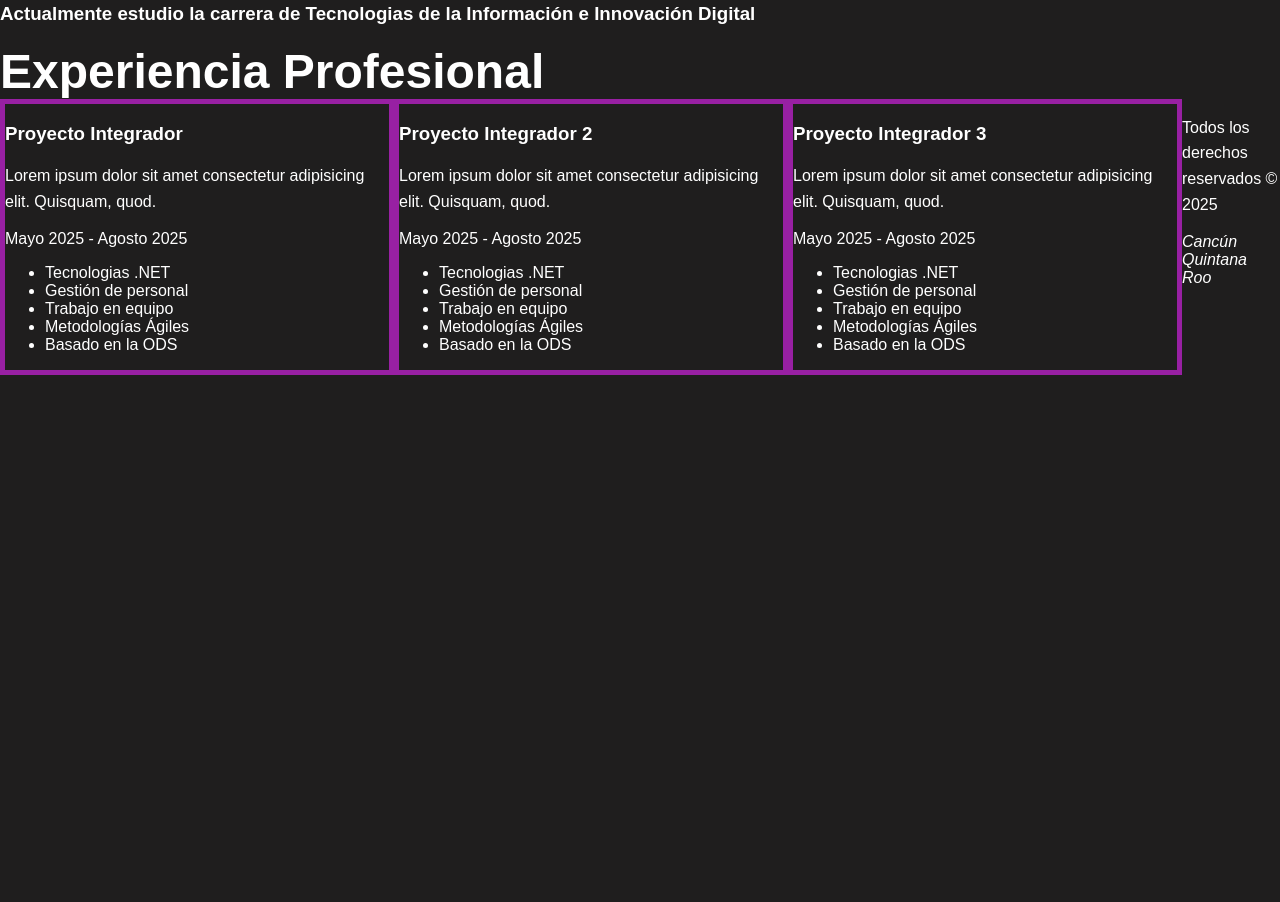
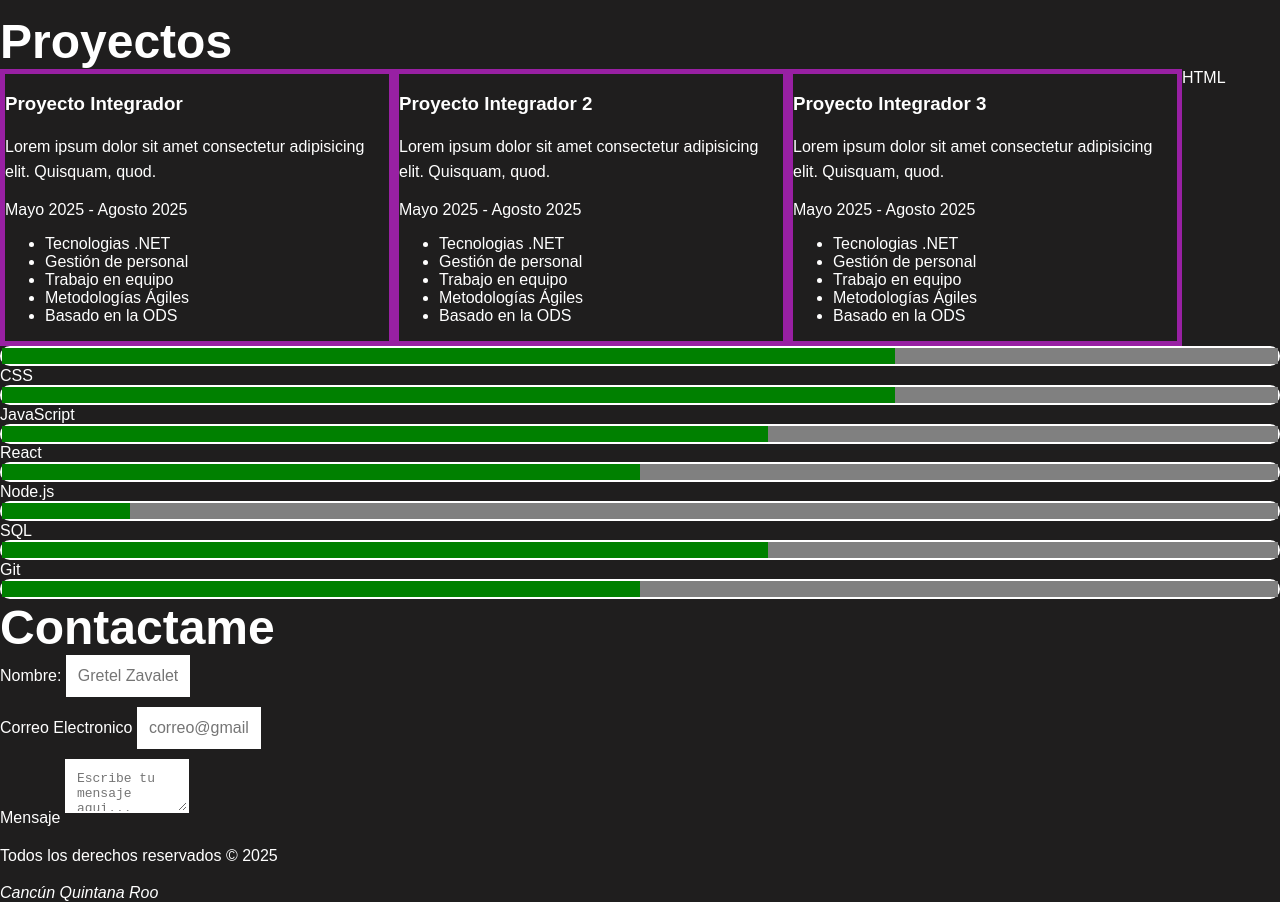
Before and after one commit to gretelZavaleta/Portafollio-GZavaleta, a plain HTML site: page index.html in a window 1280 px wide. Shown: the part 1254-2156 px from the top of the page. Before the commit the page ends 1629 px from the top, so only its background shows below. Drawn offline with Linux system fonts and the light colour scheme; a web font is replaced by a local one.

Commit message:
Actualización html y css

```diff
--- a/index.html
+++ b/index.html
@@ -4,16 +4,16 @@
 <head>
     <meta charset="UTF-8">
     <meta name="viewport" content="width=device-width, initial-scale=1.0">
-    <title>GDZM</title>
+    <title>Potafolio | GretelZM</title>
     <link rel="stylesheet" href="styles.css">
 </head>
 
 <body>
     <header>
         <h1>
-            Portafolio Profesional
+            Portafolio
         </h1>
-        <h2>Gretel Dairen Zavaleta Moctezuma</h2>
+        <h4Gretel Dairen Zavaleta Moctezuma</h4>
         <p>Desarrolladora FullStack | Estudiante de Ingenieria en UT Cancún</p>
     </header>
     <!-- Navegación -->
@@ -28,7 +28,9 @@
             <h2>Sobre mí</h2>
             <p>Hola, soy Gretel Dairen Zavaleta Moctezuma, una desarrolladora <mark>FullStack</mark> apasionada por la
                 tecnología y
-                el desarrollo web. Actualmente estudio Ingeniería en la Universidad Tecnológica de Cancún. Me encanta
+                el desarrollo web. Actualmente estudio una Licenciatura en Ingeniería en Tecnologias de la Información e
+                Inovación Digital área Desarrollo y Gestión de Software Mutiplataforma en la Universidad Tecnológica de
+                Cancún. Me encanta
                 aprender nuevas tecnologías y mejorar mis habilidades en programación. Me especializo en
                 <strong>Tecnologias de la Información</strong>
             </p>
@@ -40,7 +42,7 @@
             </aside>
         </section>
         <section>
-            <h2>Experiencia Profesional</h2>
+            <h2>Proyectos</h2>
             <article>
                 <h3>Proyecto Integrador</h3>
                 <p>Lorem ipsum dolor sit amet consectetur adipisicing elit. Quisquam, quod.
@@ -53,6 +55,7 @@
                     <li>Metodologías Ágiles</li>
                     <li>Basado en la ODS</li>
                 </ul>
+
             </article>
 
             <article>
@@ -67,6 +70,8 @@
                     <li>Metodologías Ágiles</li>
                     <li>Basado en la ODS</li>
                 </ul>
+
+
             </article>
 
             <article>
@@ -84,6 +89,57 @@
             </article>
 
         </section>
+
+        <div>
+            <label>HTML</label>
+            <progress value="70" max="100">80%</progress>
+        </div>
+
+        <div>
+            <label>CSS</label>
+            <progress value="70" max="100">70%</progress>
+        </div>
+        <div>
+            <label>JavaScript</label>
+            <progress value="60" max="100">60%</progress>
+        </div>
+        <div>
+            <label>React</label>
+            <progress value="50" max="100">50%</progress>
+        </div>
+        <div>
+            <label>Node.js</label>
+            <progress value="10" max="100">10%</progress>
+        </div>
+        <div>
+            <label>SQL</label>
+            <progress value="60" max="100">60%</progress>
+        </div>
+        <div>
+            <label>Git</label>
+            <progress value="50" max="100">50%</progress>
+        </div>
+        <section id="contacto">
+            <h2>Contactame</h2>
+            <form action="">
+                <div class="campos">
+                    <label> Nombre:</label>
+                    <input type="text" placeholder="Gretel Zavaleta">
+                </div>
+                <div class="campos">
+                    <label>Correo Electronico</label>
+                    <input type="email" placeholder="correo@gmail.com">
+                </div>
+                <div class="campos">
+                    <label>Mensaje</label>
+                    <textarea placeholder="Escribe tu mensaje aqui..."></textarea>
+                </div>
+                <div class="contacto-btn">
+                    <button="submit"value="Enviar"></button>
+                </div>
+            </form>
+        </section>
+
     </main>
     <footer>
         <p>Todos los derechos reservados &copy; 2025</p>
--- a/styles.css
+++ b/styles.css
@@ -39,3 +39,35 @@ article{
     float: left;
 
 }
+
+progress {
+    width: 100%;
+    height: 20px;
+    border: solid 2px white;
+    border-radius: 10px;
+    background-color: rgb(81, 12, 130);
+
+}
+
+#ontacto-btn{
+    background: rgb(81, 12, 130);
+    color: white;
+    border: solid 2px white;
+    padding: 10px 20px;
+    text-decoration: none;
+    font-size: 1.2em;
+    border-radius: 5px;
+}
+
+#contacto input, textarea {
+    font-size: 1em;
+    margin-bottom: 10px;
+    border: solid 2px white;
+    padding: 10px;
+    width: 100px;
+}
+
+#campos{
+    clear: both;
+    padding-top: 20px;
+}
```
Lines whose indentation alone changed are shown as unchanged.
